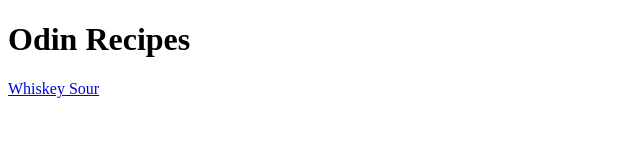
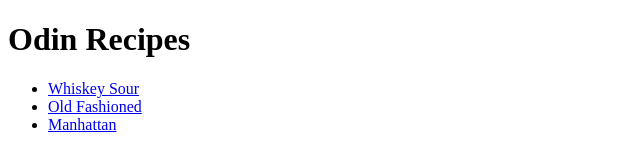
Before and after one commit to gruuvindotdev/odin-recipes, a plain HTML site: page index.html in a window 1280 px wide. Shown: the whole page, without its empty margins (0-640 px from the left). Drawn offline with Linux system fonts and the light colour scheme.

Commit message:
add all links to index.html in an unordered list

```diff
--- a/index.html
+++ b/index.html
@@ -7,6 +7,10 @@
 </head>
 <body>
     <h1>Odin Recipes</h1>
-    <a href="recipes/whiskeysour.html">Whiskey Sour</a>
+    <ul>
+        <li><a href="recipes/whiskeysour.html">Whiskey Sour</a></li>
+        <li><a href="recipes/oldfashioned.html">Old Fashioned</a></li>
+        <li><a href="recipes/manhatten.html">Manhattan</a></li>
+    </ul>
 </body>
 </html>
```
